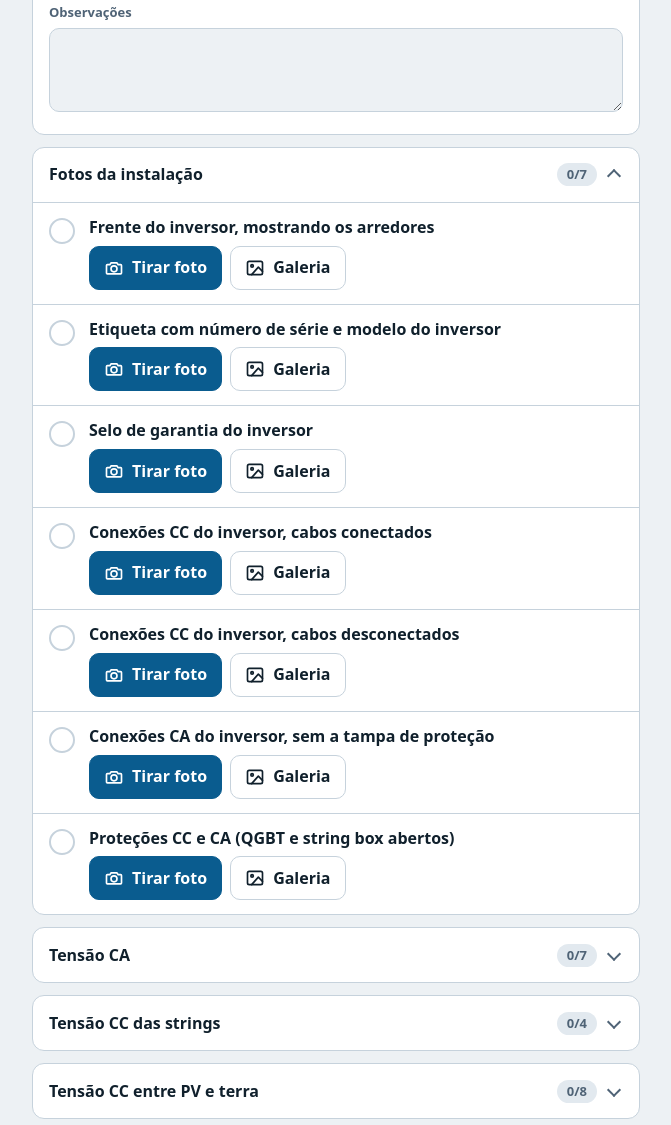
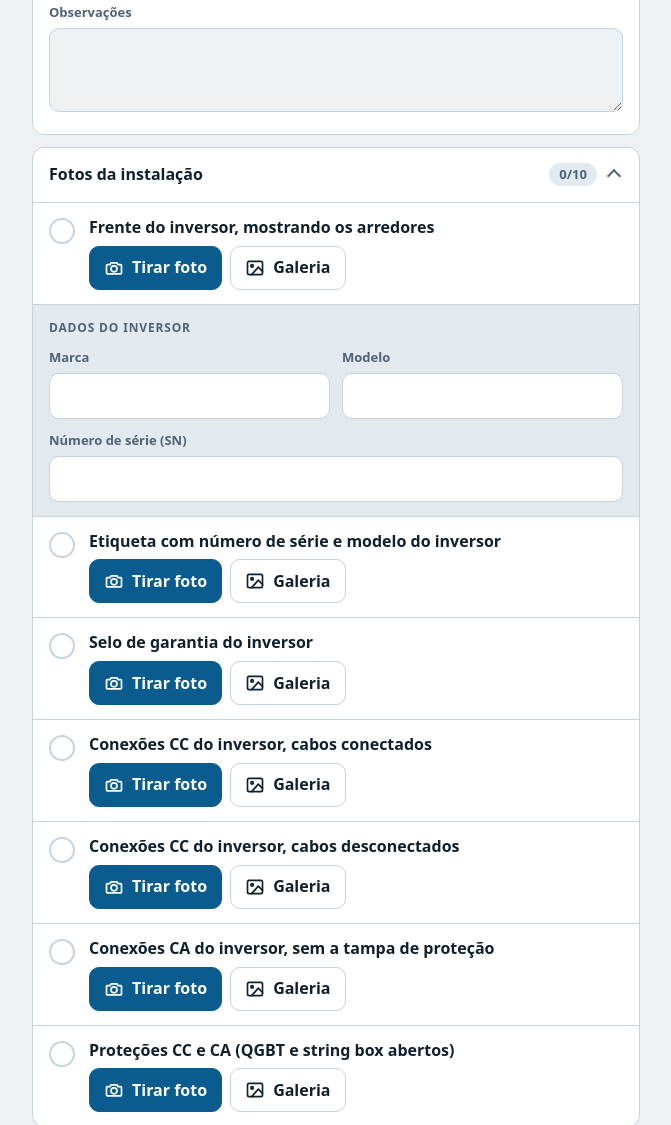
Before and after one commit to MCrnL/Processo-de-garantia, a plain HTML site: page index.html in a window 1280 px wide. Shown: the part 985-2110 px from the top of the page, without its empty margins (304-975 px from the left). Drawn offline with Linux system fonts and the light colour scheme.

Commit message:
Add files via upload

```diff
--- a/app.js
+++ b/app.js
@@ -1,6 +1,6 @@
 (() => {
 'use strict';
-const APP_VERSION = 3;
+const APP_VERSION = 4;
 
 /* ---------- utilidades ---------- */
 const $ = s => document.querySelector(s);
@@ -42,6 +42,7 @@ const safe = async fn => { try { return await fn(); } catch (e) { return undefin
 const defaultState = () => ({
   ufv: '', date: todayISO(), obs: '',
   modBrand: '', modModel: '', modPower: '',
+  invBrand: '', invModel: '', invSN: '',
   phases: 'tri',
   sameStrings: true,
   mppts: [{ modules: '', strings: 2 }, { modules: '', strings: 2 }],
@@ -149,11 +150,14 @@ const wmText = (secId, it) =>
   secId === 'inst' ? it.label : secId === 'ca' ? `Tensão CA: ${it.label}` : `Tensão CC: MPPT ${it.mppt}, ${it.label}`;
 
 const dataFields = s => [
-  { label: 'Nome da UFV', v: s.ufv },
-  { label: 'Marca dos módulos', v: s.modBrand },
-  { label: 'Modelo dos módulos', v: s.modModel },
-  { label: 'Potência dos módulos', v: s.modPower },
-  ...s.mppts.map((mp, i) => ({ label: `Quantidade de módulos no MPPT ${i + 1}`, v: mp.modules }))
+  { label: 'Nome da UFV', v: s.ufv, grp: 'sys' },
+  { label: 'Marca dos módulos', v: s.modBrand, grp: 'sys' },
+  { label: 'Modelo dos módulos', v: s.modModel, grp: 'sys' },
+  { label: 'Potência dos módulos', v: s.modPower, grp: 'sys' },
+  ...s.mppts.map((mp, i) => ({ label: `Quantidade de módulos no MPPT ${i + 1}`, v: mp.modules, grp: 'sys' })),
+  { label: 'Marca do inversor', v: s.invBrand, grp: 'inv' },
+  { label: 'Modelo do inversor', v: s.invModel, grp: 'inv' },
+  { label: 'Número de série (SN) do inversor', v: s.invSN, grp: 'inv' }
 ];
 
 function stats() {
@@ -162,11 +166,14 @@ function stats() {
   const df = dataFields(state);
   const photosDone = items.filter(i => has(i.id)).length;
   const dataDone = df.filter(f => filled(f.v)).length;
-  return { secs, items, df, photosDone, dataDone, done: photosDone + dataDone, total: items.length + df.length };
+  const sys = df.filter(f => f.grp === 'sys');
+  return { secs, items, df, photosDone, dataDone, sysDone: sys.filter(f => filled(f.v)).length, sysTotal: sys.length,
+    done: photosDone + dataDone, total: items.length + df.length };
 }
 const secCount = sec => {
   const its = sec.groups.flatMap(g => g.items);
-  return [its.filter(i => has(i.id)).length, its.length];
+  const inv = sec.id === 'inst' ? dataFields(state).filter(f => f.grp === 'inv') : [];
+  return [its.filter(i => has(i.id)).length + inv.filter(f => filled(f.v)).length, its.length + inv.length];
 };
 
 /* ---------- localização ---------- */
@@ -318,10 +325,21 @@ function renderItem(it) {
   </li>`;
 }
 
+function renderInvFields() {
+  return `<li class="invfields">
+    <div class="t">Dados do inversor</div>
+    <div class="grid2">
+      <div class="field"><label for="f-ibrand">Marca</label><input id="f-ibrand" type="text" autocomplete="off" data-field="invBrand" value="${esc(state.invBrand)}"></div>
+      <div class="field"><label for="f-imodel">Modelo</label><input id="f-imodel" type="text" autocomplete="off" data-field="invModel" value="${esc(state.invModel)}"></div>
+    </div>
+    <div class="field"><label for="f-isn">Número de série (SN)</label><input id="f-isn" type="text" autocomplete="off" autocapitalize="characters" spellcheck="false" data-field="invSN" value="${esc(state.invSN)}"></div>
+  </li>`;
+}
+
 function renderSection(sec) {
   const [d, t] = secCount(sec);
   const groups = sec.groups.map(g =>
-    `${g.title ? `<div class="gtitle">${esc(g.title)}</div>` : ''}<ul class="items">${g.items.map(renderItem).join('')}</ul>`).join('');
+    `${g.title ? `<div class="gtitle">${esc(g.title)}</div>` : ''}<ul class="items">${g.items.map(it => (it.id === 'inv_etiqueta' ? renderInvFields() : '') + renderItem(it)).join('')}</ul>`).join('');
   return `<details class="sec" data-sec="${sec.id}"${state.open[sec.id] ? ' open' : ''}>
     <summary><span class="sname">${esc(sec.title)}</span><span class="pill${d === t ? ' ok' : ''}" data-pill="${sec.id}">${d}/${t}</span></summary>
     ${groups}</details>`;
@@ -331,7 +349,7 @@ const stepper = (dec, inc, value, attrs = '') =>
   `<div class="stepper"><button type="button" data-act="${dec}" ${attrs} aria-label="Diminuir">−</button><output>${value}</output><button type="button" data-act="${inc}" ${attrs} aria-label="Aumentar">+</button></div>`;
 
 function renderData(st) {
-  const dd = st.dataDone, dt = st.df.length;
+  const dd = st.sysDone, dt = st.sysTotal;
   const nums = stringNums(state);
   const mp = state.mppts.map((m, i) => `
     <div class="mppt">
@@ -401,7 +419,7 @@ function updateProgress(st = stats()) {
   const missing = st.total - st.done;
   $('#zipsub').textContent = missing ? `faltam ${missing}` : 'tudo pronto';
   const set = (id, d, t) => { const p = document.querySelector(`[data-pill="${id}"]`); if (p) { p.textContent = `${d}/${t}`; p.classList.toggle('ok', d === t); } };
-  set('data', st.dataDone, st.df.length);
+  set('data', st.sysDone, st.sysTotal);
   st.secs.forEach(sec => { const [d, t] = secCount(sec); set(sec.id, d, t); });
 }
 
@@ -436,6 +454,8 @@ function buildReport(st) {
   L.push(`Gerado em: ${new Date().toLocaleString('pt-BR')}`);
   L.push('', 'MÓDULOS FV');
   L.push(`Marca: ${s.modBrand || '—'}`, `Modelo: ${s.modModel || '—'}`, `Potência: ${s.modPower ? s.modPower + ' Wp' : '—'}`);
+  L.push('', 'INVERSOR');
+  L.push(`Marca: ${s.invBrand || '—'}`, `Modelo: ${s.invModel || '—'}`, `Número de série (SN): ${s.invSN || '—'}`);
   L.push('', 'MPPTs');
   s.mppts.forEach((m, i) => L.push(`MPPT ${i + 1}: ${m.modules || '—'} módulos, ${strLabel(nums[i])}`));
   L.push('', `Ligação CA: ${s.phases === 'tri' ? 'Trifásica' : 'Monofásica'}`);
@@ -461,7 +481,7 @@ async function exportZip() {
   const label = btn.firstChild.textContent;
   try {
     const s = state, nums = stringNums(s);
-    const rootName = `vistoria_${slug(s.ufv) || 'sem_nome'}_${s.date || todayISO()}`;
+    const rootName = `vistoria_${slug(s.ufv) || 'sem_nome'}${filled(s.invSN) ? '_SN' + slug(s.invSN) : ''}_${s.date || todayISO()}`;
     const zip = new JSZip();
     const root = zip.folder(rootName);
     const itens = [];
@@ -482,6 +502,7 @@ async function exportZip() {
     root.file('dados.txt', txt);
     root.file('dados.json', JSON.stringify({
       ufv: s.ufv, data: s.date, gerado_em: new Date().toISOString(),
+      inversor: { marca: s.invBrand, modelo: s.invModel, numero_serie: s.invSN },
       modulos: { marca: s.modBrand, modelo: s.modModel, potencia_wp: s.modPower },
       ligacao_ca: s.phases === 'tri' ? 'trifasica' : 'monofasica',
       mppts: s.mppts.map((m, i) => ({ mppt: i + 1, modulos: m.modules, strings: nums[i] })),
--- a/index.html
+++ b/index.html
@@ -100,6 +100,9 @@ ul.items{list-style:none;margin:0;padding:0}
 .pv img{width:100%;height:100%;object-fit:cover;display:block}
 .px{position:absolute;top:-8px;right:-8px;width:30px;height:30px;padding:0;border-radius:50%;border:2px solid var(--surface);background:var(--danger);color:#fff;display:grid;place-items:center}
 .px svg{width:14px;height:14px;stroke-width:3}
+.invfields{list-style:none;display:grid;gap:12px;padding:14px 16px;border-top:1px solid var(--line);background:var(--surface-2)}
+.invfields .t{font-size:12px;font-weight:700;letter-spacing:.07em;text-transform:uppercase;color:var(--muted)}
+.invfields input{background:var(--surface)}
 .ver{margin:2px 0 0;text-align:center;font-size:12px;color:var(--muted)}
 .lbl{font-weight:600;line-height:1.3;margin-bottom:8px}
 .actions{display:flex;flex-wrap:wrap;gap:8px}
--- a/sw.js
+++ b/sw.js
@@ -1,4 +1,4 @@
-const VERSION = 'vistoria-v3';
+const VERSION = 'vistoria-v4';
 const SHELL = ['./', 'index.html', 'app.js', 'jszip.min.js', 'manifest.webmanifest', 'icon-192.png', 'icon-512.png'];
 
 self.addEventListener('install', e => {
```
